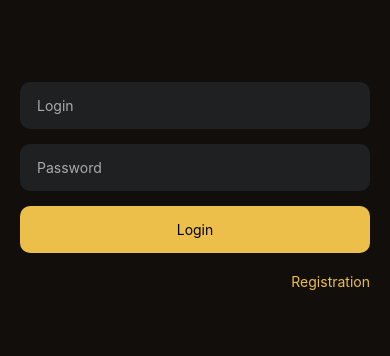
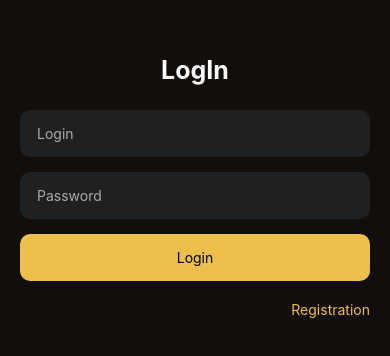
Before and after one commit to ArtyomVardanyan/Bankster, a React Native app: screen /Login in a window 390 px wide. Shown: the part 236-592 px from the top of the page. Built offline with nearby package versions, Linux system fonts and the light colour scheme.

Commit message:
Update LoginPage.js

```diff
--- a/src/components/pages/LoginPage.js
+++ b/src/components/pages/LoginPage.js
@@ -1,4 +1,4 @@
-import { TextInput, View, StyleSheet, TouchableHighlight } from 'react-native'
+import { TextInput, View, StyleSheet, Text } from 'react-native'
 import React from 'react'
 import Button from '../Button'
 
@@ -6,6 +6,7 @@ const LoginPage = ({ navigation }) => {
 
   return (
     <View style={styles.container}>
+      <Text style={styles.title}>LogIn</Text>
       <TextInput placeholderTextColor="#ABABAC" placeholder='Login' style={styles.input} />
       <TextInput placeholderTextColor="#ABABAC" placeholder='Password' style={styles.input} />
       <Button style={styles.btn} onPress={() => navigation.navigate('Home')}>Login</Button>
@@ -36,6 +37,12 @@ const styles = StyleSheet.create({
   btn: {
     marginBottom: 15,
   },
+  title: {
+    color: '#fff',
+    marginBottom: 25,
+    fontWeight: 'bold',
+    fontSize: 25,
+  },
   text: {
     width: 350,
     marginTop: '-15px',
```
